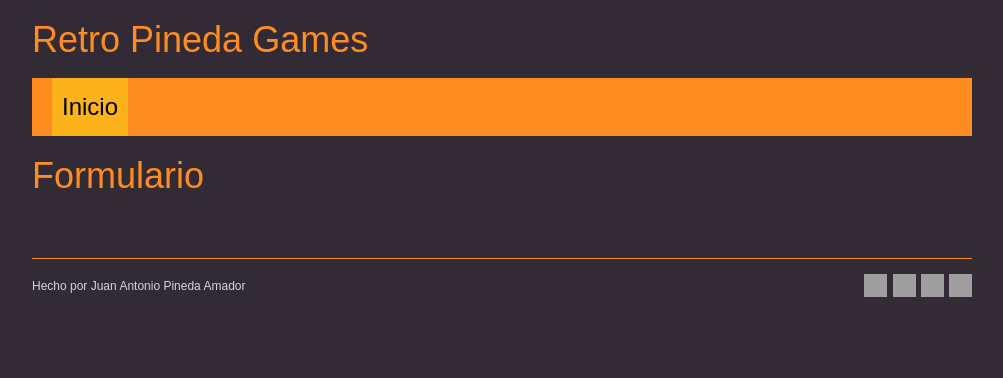
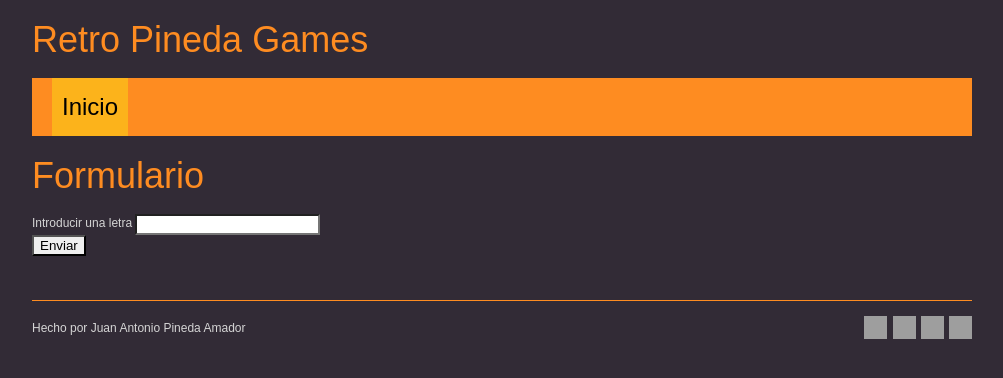
Before and after one commit to JuanantPineda/proyecto_flask, a Flask app: page /formulario in a window 1280 px wide. Shown: the top 378 px of the page, without its empty margins (138-1141 px from the left). Run offline with Flask 3, Linux system fonts and the light colour scheme; some web fonts are replaced; grey boxes are pictures that could not be loaded.

Commit message:
Se ha creado el formulario ademas del html episodios

```diff
--- a/app.py
+++ b/app.py
@@ -1,4 +1,4 @@
-from flask import Flask, render_template, abort, redirect
+from flask import Flask, render_template, abort, redirect,request
 app = Flask(__name__)
 
 @app.route('/')
@@ -9,4 +9,9 @@ def index():
 def formulario():
     return render_template("formulario.html")
 
+@app.route('/episodios',methods=["POST"])
+def episodios():
+    caracter=request.form.get("letra")
+    return render_template("episodios.html")
+
 app.run("0.0.0.0",5000,debug=True)
--- a/templates/formulario.html
+++ b/templates/formulario.html
@@ -5,7 +5,11 @@
   <div class="container_12">
     <div class="grid_9">
       <h3 class="retro">Formulario</h3>
-
+      <form action="/episodios" method="post">
+        <label>Introducir una letra</label>
+        <input type="text" name="letra" required/><br/>
+        <input type="submit" value="Enviar"/>
+      </form>
     </div>
   </div>
 </div>
--- a/templates/index.html
+++ b/templates/index.html
@@ -6,7 +6,7 @@
     <div class="grid_9">
       <h3 class="retro">Pulsa sobre la imagen para mas informacion</h3>
       <a href="/formulario">
-        <img src="/static/img/f.elconfidencial.com_original_3b2_f83_8f7_3b2f838f792aa61c3053c428258b10e5.jpg" class="img_inner">
+        <img src="/static/img/f.elconfidencial.com_original_3b2_f83_8f7_3b2f838f792aa61c3053c428258b10e5.jpg" class="imagen">
       </a>
     </div>
   </div>
```
Also changed, not shown: templates/episodios.html (added, +11 -0 lines), static/css/style.css (line endings or trailing spaces).
